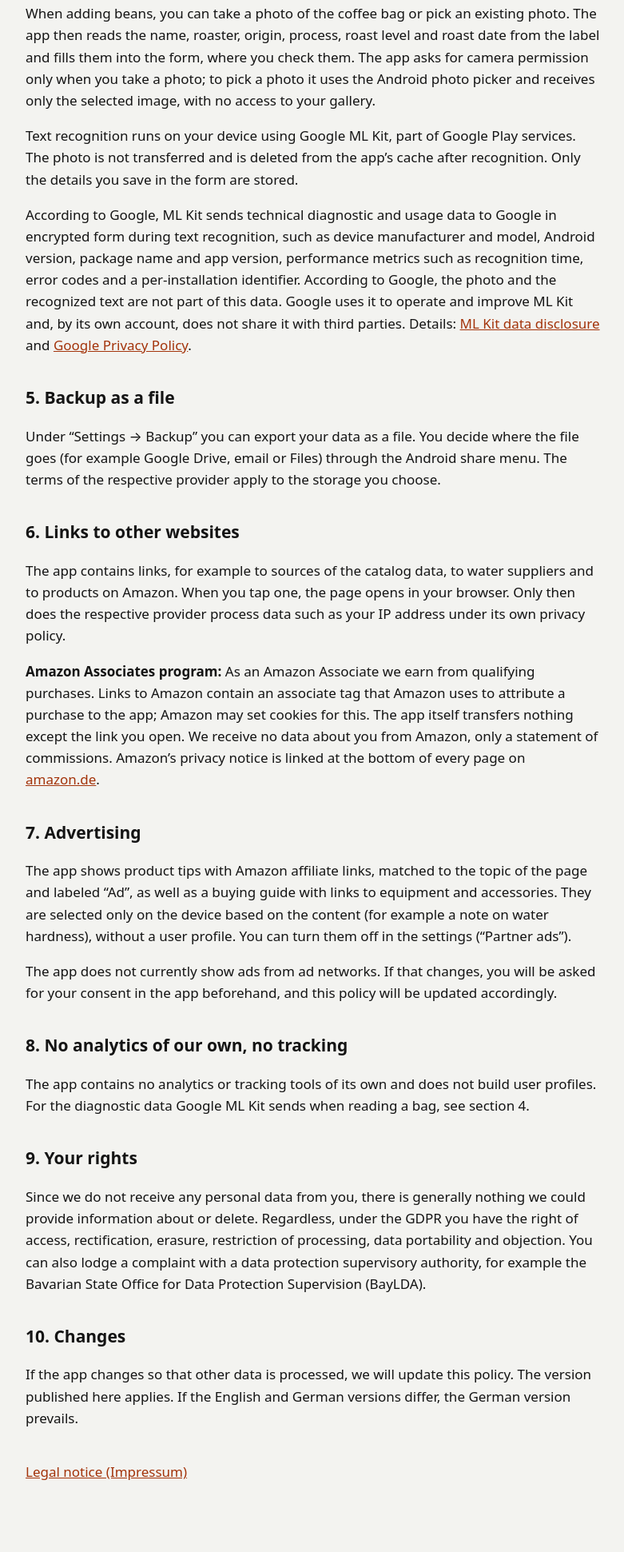
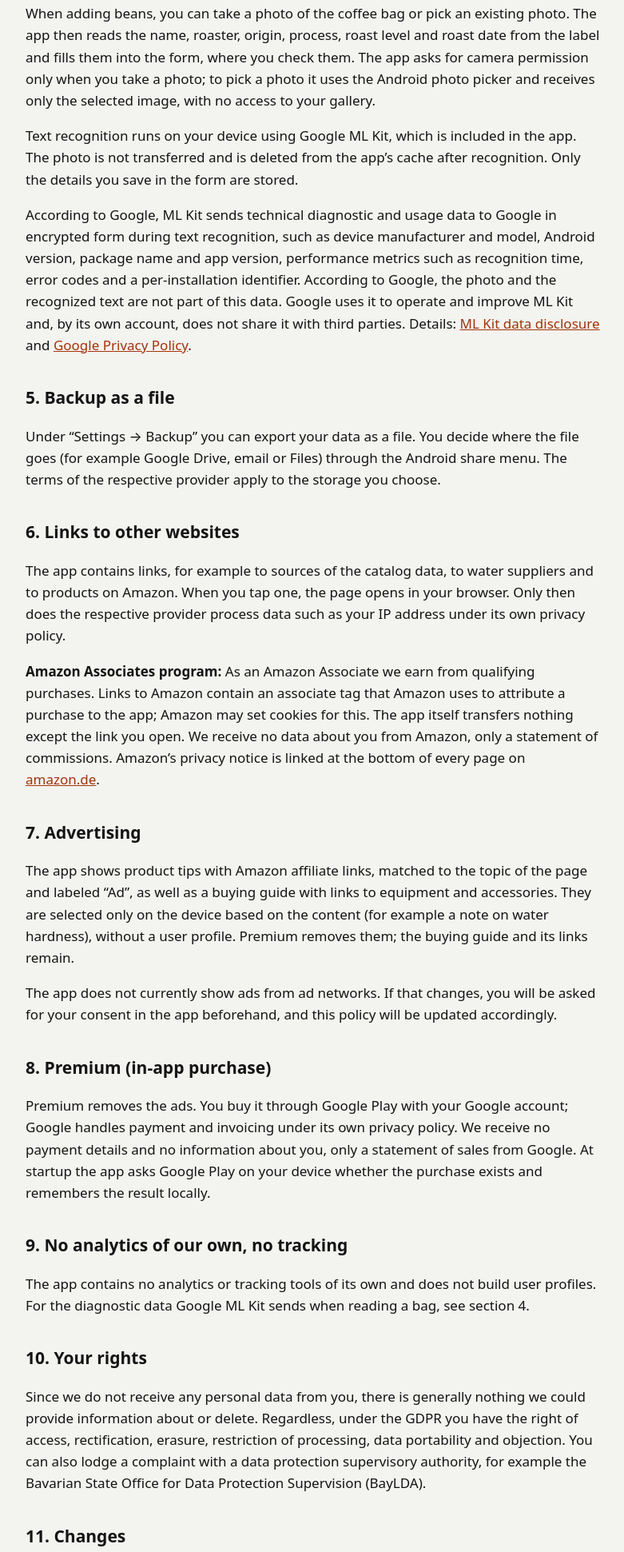
Before and after one commit to realbeardedman/realbeardedman.github.io, a plain HTML site: page sweetspot/privacy.html in a window 1280 px wide. Shown: the part 1087-3028 px from the top of the page at 80% size, without its empty margins (248-1029 px from the left). Drawn offline with Linux system fonts and the light colour scheme.

Commit message:
Sweet Spot: Datenschutz um Premium-Kauf ergänzt
Co-Authored-By: Claude Opus 5.5 <noreply@anthropic.com>
Claude-Session: https://claude.ai/code/session_017b8754G5ZVNqU2vUKhwRYH

```diff
--- a/sweetspot/privacy.html
+++ b/sweetspot/privacy.html
@@ -46,7 +46,7 @@
 
   <h2>4. Camera and photos</h2>
   <p>When adding beans, you can take a photo of the coffee bag or pick an existing photo. The app then reads the name, roaster, origin, process, roast level and roast date from the label and fills them into the form, where you check them. The app asks for camera permission only when you take a photo; to pick a photo it uses the Android photo picker and receives only the selected image, with no access to your gallery.</p>
-  <p>Text recognition runs on your device using Google ML Kit, part of Google Play services. The photo is not transferred and is deleted from the app’s cache after recognition. Only the details you save in the form are stored.</p>
+  <p>Text recognition runs on your device using Google ML Kit, which is included in the app. The photo is not transferred and is deleted from the app’s cache after recognition. Only the details you save in the form are stored.</p>
   <p>According to Google, ML Kit sends technical diagnostic and usage data to Google in encrypted form during text recognition, such as device manufacturer and model, Android version, package name and app version, performance metrics such as recognition time, error codes and a per-installation identifier. According to Google, the photo and the recognized text are not part of this data. Google uses it to operate and improve ML Kit and, by its own account, does not share it with third parties. Details: <a href="https://developers.google.com/ml-kit/android-data-disclosure">ML Kit data disclosure</a> and <a href="https://policies.google.com/privacy">Google Privacy Policy</a>.</p>
 
   <h2>5. Backup as a file</h2>
@@ -57,16 +57,19 @@
   <p><strong>Amazon Associates program:</strong> As an Amazon Associate we earn from qualifying purchases. Links to Amazon contain an associate tag that Amazon uses to attribute a purchase to the app; Amazon may set cookies for this. The app itself transfers nothing except the link you open. We receive no data about you from Amazon, only a statement of commissions. Amazon’s privacy notice is linked at the bottom of every page on <a href="https://www.amazon.de">amazon.de</a>.</p>
 
   <h2>7. Advertising</h2>
-  <p>The app shows product tips with Amazon affiliate links, matched to the topic of the page and labeled “Ad”, as well as a buying guide with links to equipment and accessories. They are selected only on the device based on the content (for example a note on water hardness), without a user profile. You can turn them off in the settings (“Partner ads”).</p>
+  <p>The app shows product tips with Amazon affiliate links, matched to the topic of the page and labeled “Ad”, as well as a buying guide with links to equipment and accessories. They are selected only on the device based on the content (for example a note on water hardness), without a user profile. Premium removes them; the buying guide and its links remain.</p>
   <p>The app does not currently show ads from ad networks. If that changes, you will be asked for your consent in the app beforehand, and this policy will be updated accordingly.</p>
 
-  <h2>8. No analytics of our own, no tracking</h2>
+  <h2>8. Premium (in-app purchase)</h2>
+  <p>Premium removes the ads. You buy it through Google Play with your Google account; Google handles payment and invoicing under its own privacy policy. We receive no payment details and no information about you, only a statement of sales from Google. At startup the app asks Google Play on your device whether the purchase exists and remembers the result locally.</p>
+
+  <h2>9. No analytics of our own, no tracking</h2>
   <p>The app contains no analytics or tracking tools of its own and does not build user profiles. For the diagnostic data Google ML Kit sends when reading a bag, see section 4.</p>
 
-  <h2>9. Your rights</h2>
+  <h2>10. Your rights</h2>
   <p>Since we do not receive any personal data from you, there is generally nothing we could provide information about or delete. Regardless, under the GDPR you have the right of access, rectification, erasure, restriction of processing, data portability and objection. You can also lodge a complaint with a data protection supervisory authority, for example the Bavarian State Office for Data Protection Supervision (BayLDA).</p>
 
-  <h2>10. Changes</h2>
+  <h2>11. Changes</h2>
   <p>If the app changes so that other data is processed, we will update this policy. The version published here applies. If the English and German versions differ, the German version prevails.</p>
 
   <p class="meta" style="margin-top:40px"><a href="https://realbeardedman.github.io/">Legal notice (Impressum)</a></p>
```
Also changed, not shown: sweetspot/datenschutz.html (+8 -5 lines).
